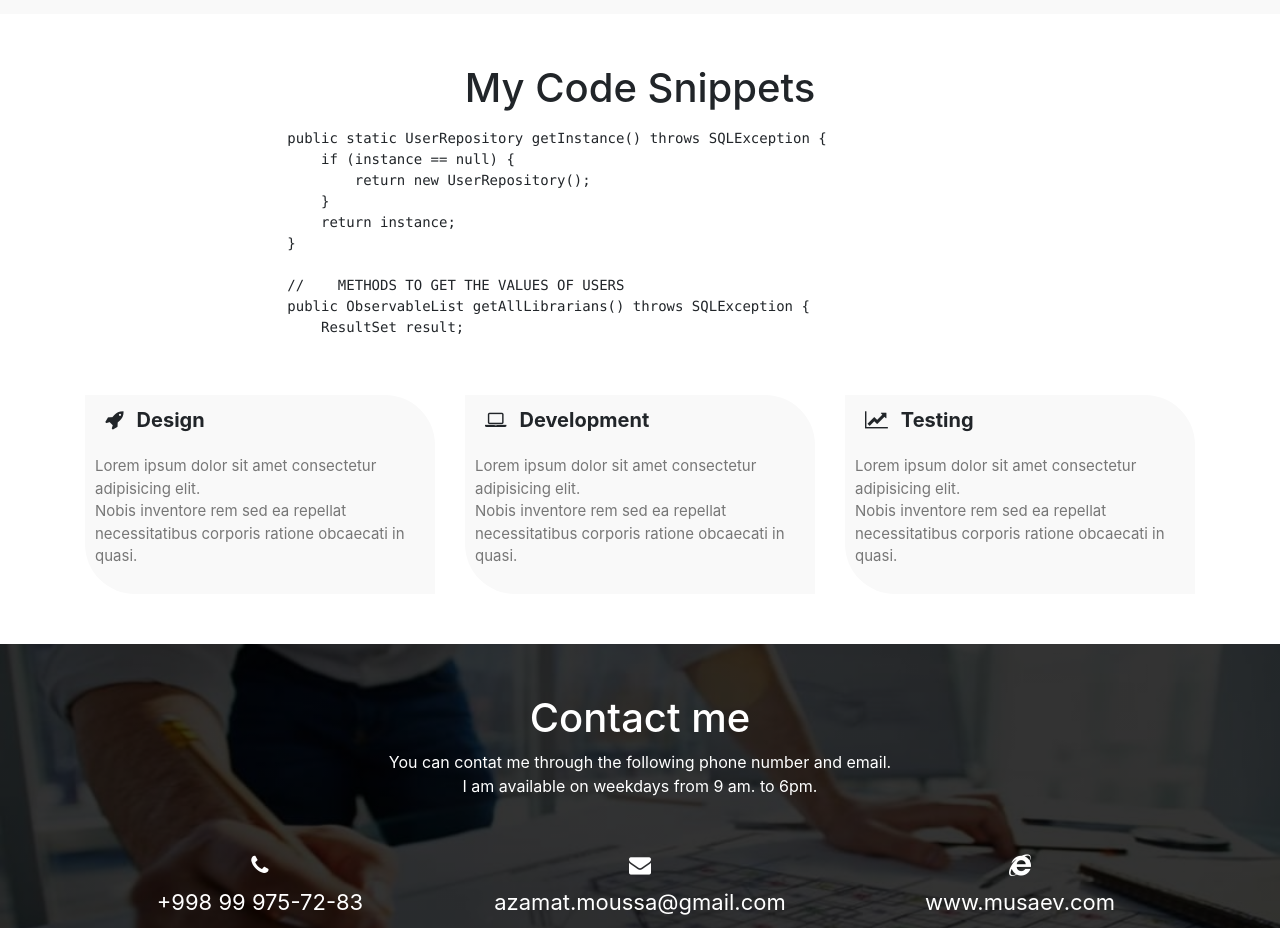
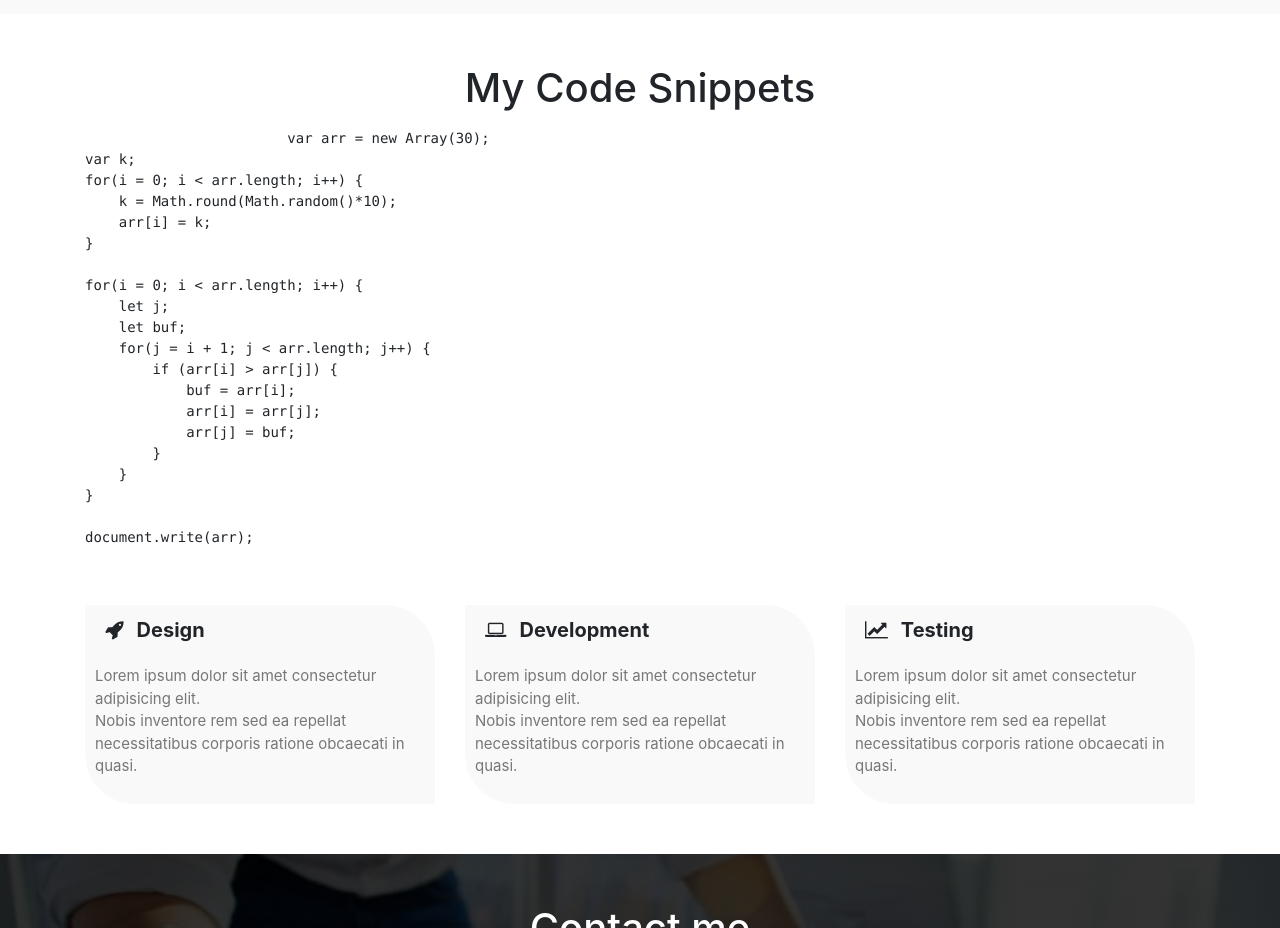
Before and after one commit to mrmoussa/rsschool-cv, a plain HTML site: page index.html in a window 1280 px wide. Shown: the part 2220-3148 px from the top of the page. Drawn offline with nearby package versions, Linux system fonts and the light colour scheme.

Commit message:
feat: update index.html

```diff
--- a/index.html
+++ b/index.html
@@ -168,16 +168,26 @@
               <div class="container">
                       <h1 class="text-center">My Code Snippets</h1>
                       <p class="text-center"><pre>
-                        public static UserRepository getInstance() throws SQLException {
-                            if (instance == null) {
-                                return new UserRepository();
-                            }
-                            return instance;
-                        }
+                        var arr = new Array(30);
+var k;
+for(i = 0; i < arr.length; i++) {
+    k = Math.round(Math.random()*10);
+    arr[i] = k;
+}
 
-                        //    METHODS TO GET THE VALUES OF USERS
-                        public ObservableList<User> getAllLibrarians() throws SQLException {
-                            ResultSet result;
+for(i = 0; i < arr.length; i++) {
+    let j;
+    let buf;
+    for(j = i + 1; j < arr.length; j++) {
+        if (arr[i] > arr[j]) {
+            buf = arr[i];
+            arr[i] = arr[j];
+            arr[j] = buf;
+        }
+    }
+}
+
+document.write(arr);
                       </pre></p>
                       <div class="row">
                           <div class="col-md-4">
```
